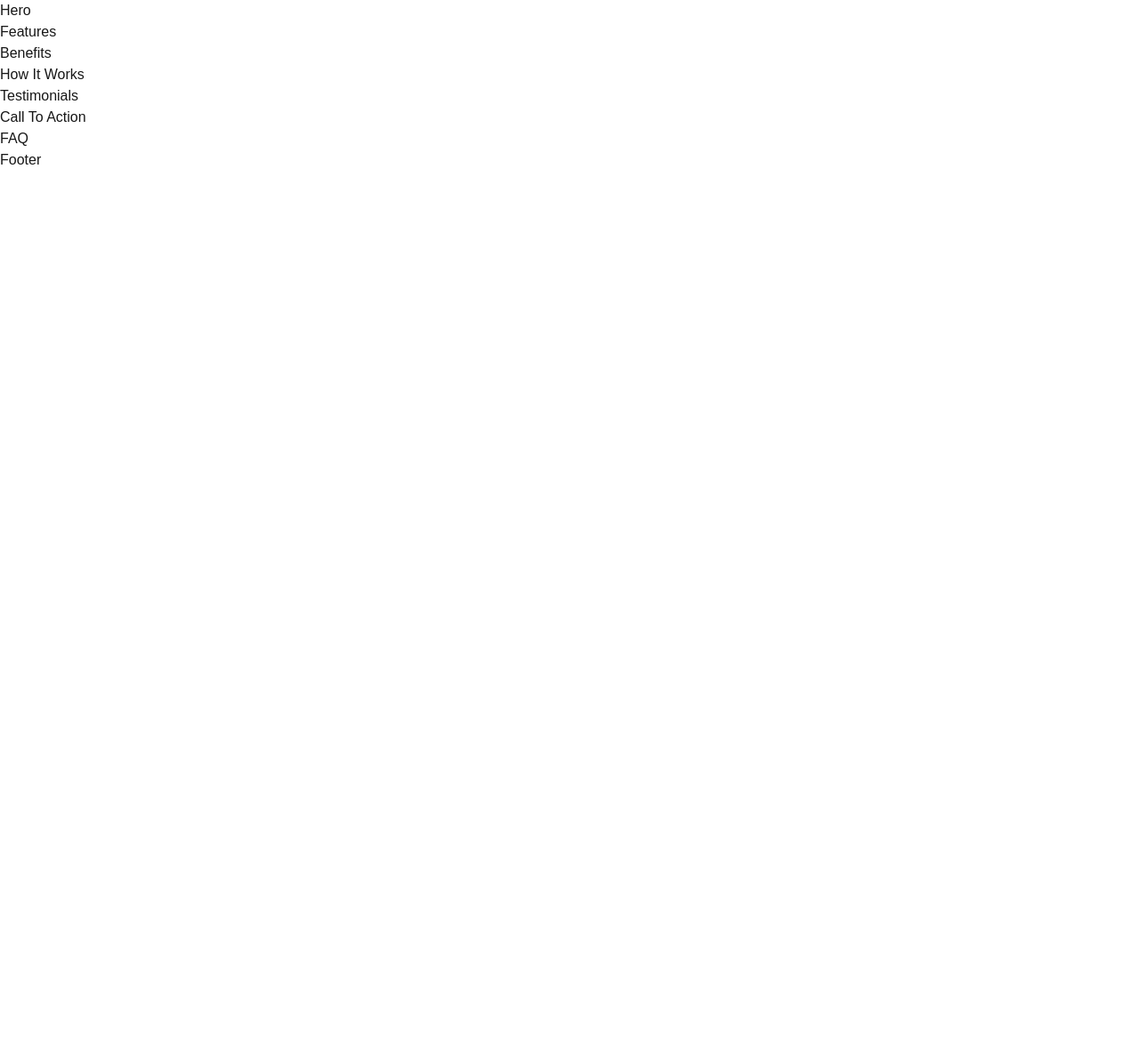
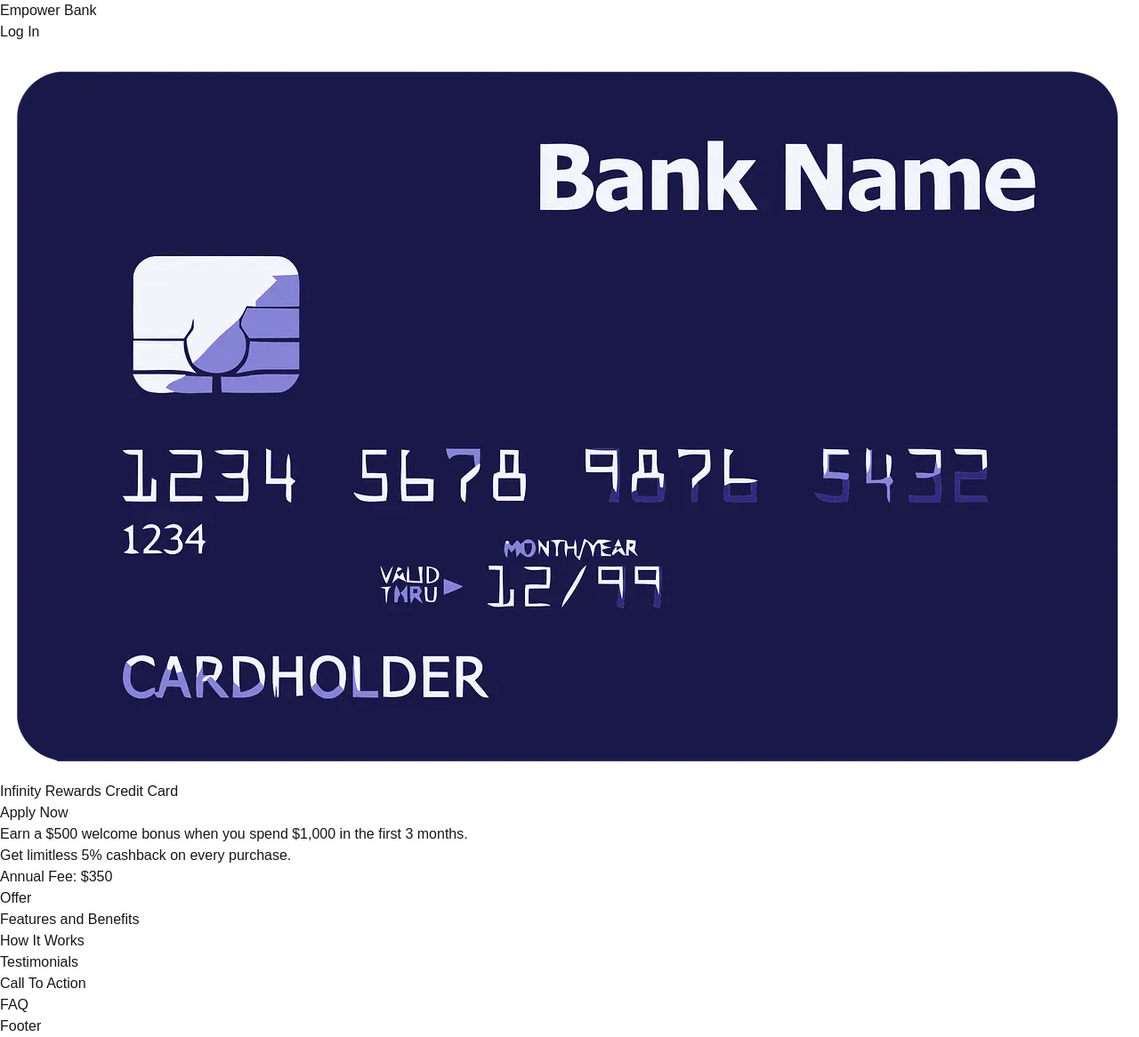
Before and after one commit to RoryDowse/financial-landing-page, a Next.js app: page / in a window 1280 px wide. Shown: the whole page at 89% size. Before the commit the page ends 800 px from the top, so only its background shows below. Built offline with nearby package versions, Linux system fonts and the light colour scheme.

Commit message:
add Hero jsx

```diff
--- /dev/null
+++ b/src/app/components/Awards.tsx
@@ -0,0 +1,3 @@
+export default function Awards() {
+    return <div>Awards</div>;
+}
--- a/src/app/components/Features.tsx
+++ /dev/null
@@ -1,3 +0,0 @@
-export default function Features() {
-    return <div>Features</div>;
-}
--- /dev/null
+++ b/src/app/components/FeaturesAndBenefits.tsx
@@ -0,0 +1,3 @@
+export default function FeaturesAndBenefits() {
+    return <div>Features and Benefits</div>;
+}
--- /dev/null
+++ b/src/app/components/Header.tsx
@@ -0,0 +1,10 @@
+import Link from "next/link";
+
+export default function Header() {
+    return (
+        <header>
+            <h1>Empower Bank</h1>
+            <Link href="/">Log In</Link>
+        </header>
+    );
+}
--- a/src/app/components/Hero.tsx
+++ b/src/app/components/Hero.tsx
@@ -1,3 +1,30 @@
+// serve optimized images in WebP format with lazy loading and caching
+import Image from "next/image";
+import Link from "next/link";
+
+import '@/app/models/CreditCard';
+import { IFCC } from "@/app/models/CreditCard";
+
 export default function Hero() {
-    return <div>Hero</div>;
+    return (
+        <section>
+            <Image
+                src='/images/credit-card.webp' // Public folder root
+                alt='Infinity Rewards Credit Card'
+                width={1600}
+                height={900}
+                priority // Preloads image for better performance
+            />
+            <h2>{IFCC.name}</h2>
+            <Link
+            href='https://google.com'
+            aria-label="Apply Now for the Infinity Rewards Credit Card">
+                Apply Now
+            </Link>
+            <p>Earn a $500 welcome bonus when you spend $1,000 in the first 3 months.</p>
+            <p>Get limitless {IFCC.cashbackPercentage}% cashback on every purchase.</p>
+            <p>Annual Fee: ${IFCC.annualFee}</p>
+
+        </section>
+    );
 }
--- /dev/null
+++ b/src/app/components/Offer.tsx
@@ -0,0 +1,3 @@
+export default function Offer() {
+    return <div>Offer</div>;
+}
--- /dev/null
+++ b/src/app/components/Privileges.tsx
@@ -0,0 +1,3 @@
+export default function Privileges() {
+    return <div>Privileges</div>;
+}
--- /dev/null
+++ b/src/app/models/CreditCard.ts
@@ -0,0 +1,19 @@
+export interface CreditCard {
+    name: string;
+    description: string;
+    link: string;
+    apr: number;
+    annualFee: number;
+    introductoryOffer?: string;
+    cashbackPercentage?: number;
+}
+
+export const IFCC: CreditCard = {
+    name: "Infinity Rewards Credit Card",
+    description: "Get rewards for every dollar you spend.",
+    link: "https://google.com",
+    apr: 24.24,
+    annualFee: 350,
+    introductoryOffer: "0% intro APR for 12 months.",
+    cashbackPercentage: 5,
+};
--- a/src/app/page.tsx
+++ b/src/app/page.tsx
@@ -1,9 +1,12 @@
 import { NextPage } from "next";
 
+import Header from "@components/Header";
 import Hero from "@components/Hero";
-import Features from "@components/Features";
-import Benefits from "@components/Benefits";
+import Offer from "@components/Offer";
+import FeaturesAndBenefits from "@components/FeaturesAndBenefits";
 import HowItWorks from "@components/HowItWorks";
+// import Awards from "@components/Awards";
+// import Privileges from "@components/Privileges";
 import Testimonials from "@components/Testimonials";
 import CallToAction from "@components/CallToAction";
 import FAQ from "@components/FAQ";
@@ -12,13 +15,17 @@ import Footer from "@components/Footer";
 const Home: NextPage = () => {
   return (
     <>
+      <Header />
       <Hero />
-      <Features />
-      <Benefits />
+      <Offer />
+      <FeaturesAndBenefits />
       <HowItWorks />
+      {/* <Awards />
+      <Privileges /> */}
       <Testimonials />
       <CallToAction />
       <FAQ />
+      {/* <Referral /> */}
       <Footer />
     </>
   );
--- a/tsconfig.json
+++ b/tsconfig.json
@@ -21,7 +21,8 @@
     "paths": {
       "@/*": ["./src/*"],
       "@components/*": ["./src/app/components/*"],
-      "@styles/*": ["./src/app/styles/*"]
+      "@styles/*": ["./src/app/styles/*"],
+      "@models/*": ["./src/app/models/*"]
     }
   },
   "include": ["next-env.d.ts", "**/*.ts", "**/*.tsx", ".next/types/**/*.ts"],
```
Also changed, not shown: public/images/credit-card.webp (added).
